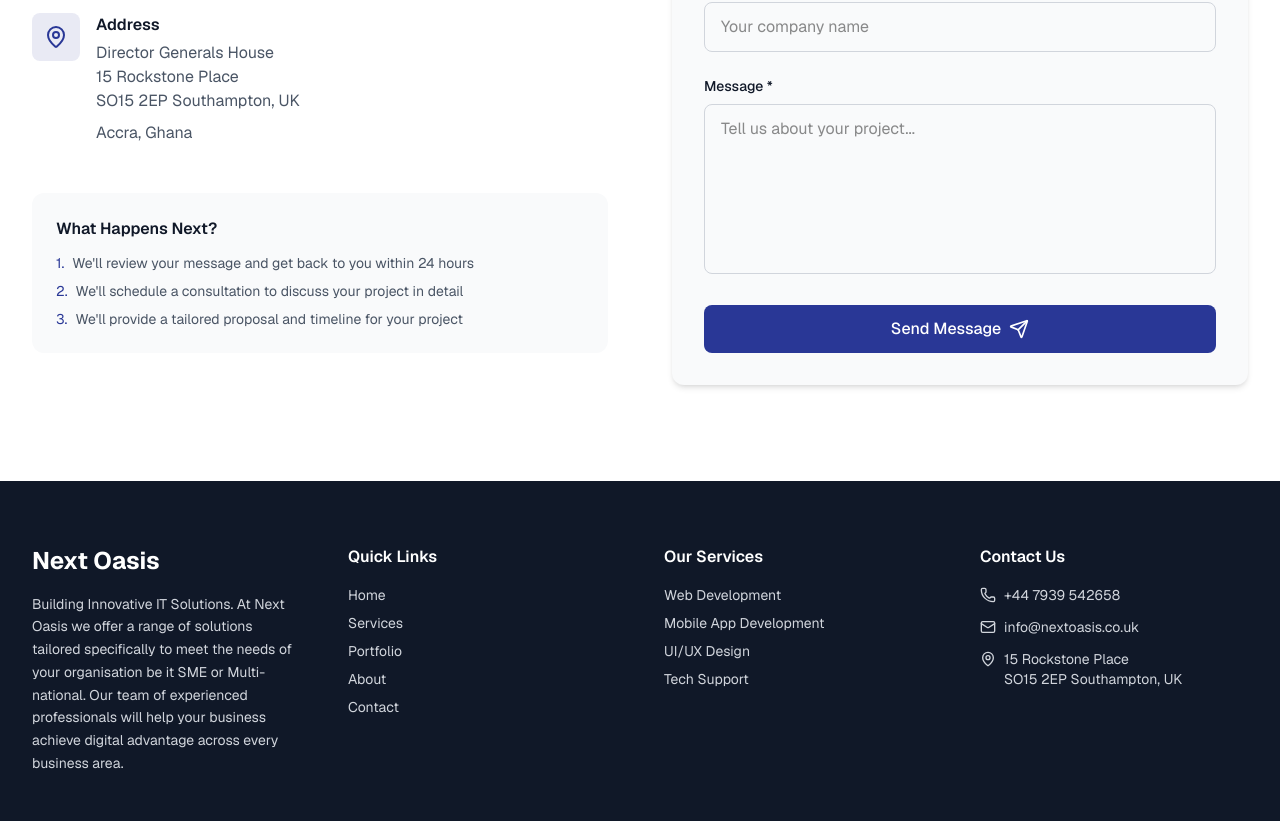
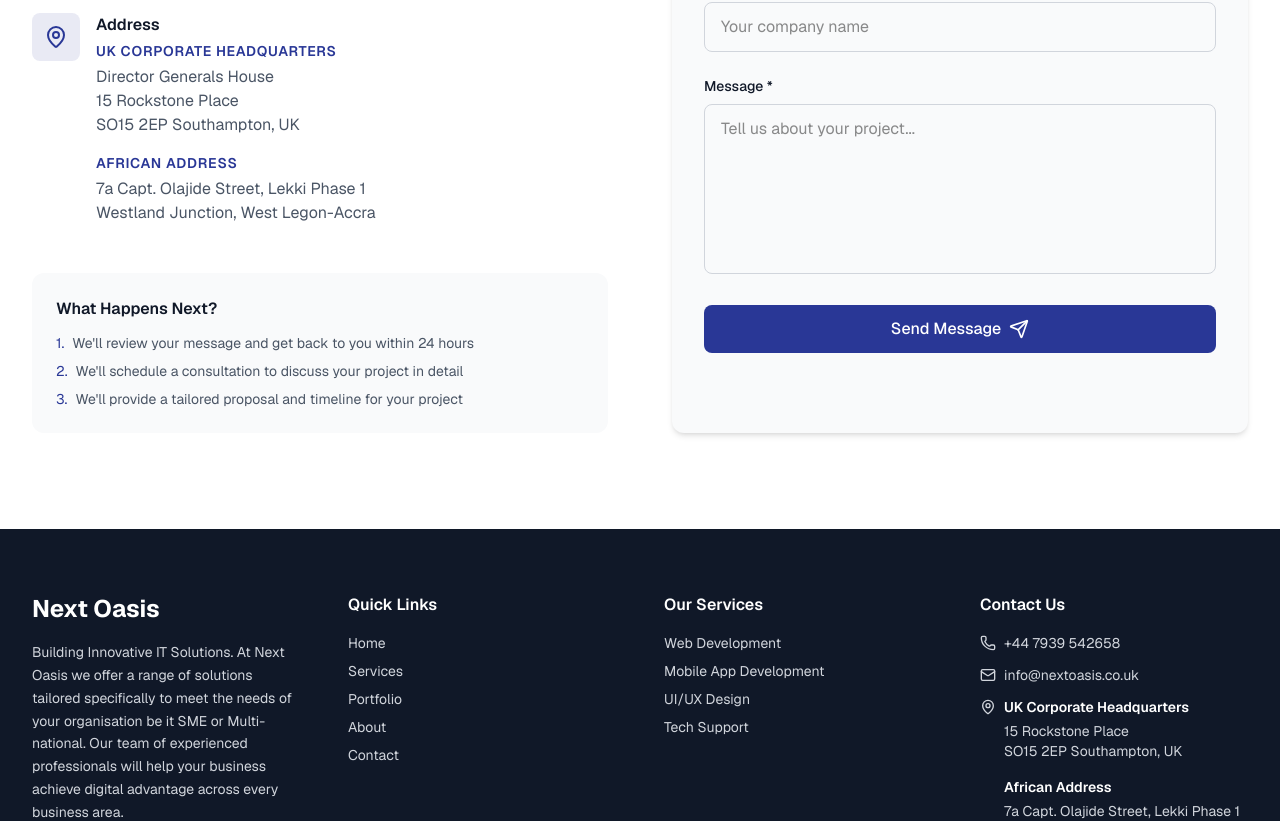
Before and after one commit to Noladmin/nextOasis, a Next.js app: page /contact in a window 1280 px wide. Shown: the part 923-1744 px from the top of the page. Built offline with nearby package versions, Linux system fonts and the light colour scheme.

Commit message:
docs: update corporate addresses in footer and contact page

```diff
--- a/app/contact/page.tsx
+++ b/app/contact/page.tsx
@@ -86,12 +86,23 @@
                   </div>
                   <div>
                     <h3 className="font-semibold text-gray-900 mb-1">Address</h3>
-                    <p className="text-gray-600">
-                      Director Generals House<br />
-                      15 Rockstone Place<br />
-                      SO15 2EP Southampton, UK
-                    </p>
-                    <p className="text-gray-600 mt-2">Accra, Ghana</p>
+                    <div className="space-y-4">
+                      <div>
+                        <p className="font-semibold text-[#293796] text-sm uppercase tracking-wider mb-1">UK Corporate Headquarters</p>
+                        <p className="text-gray-600">
+                          Director Generals House<br />
+                          15 Rockstone Place<br />
+                          SO15 2EP Southampton, UK
+                        </p>
+                      </div>
+                      <div>
+                        <p className="font-semibold text-[#293796] text-sm uppercase tracking-wider mb-1">African Address</p>
+                        <p className="text-gray-600">
+                          7a Capt. Olajide Street, Lekki Phase 1<br />
+                          Westland Junction, West Legon-Accra
+                        </p>
+                      </div>
+                    </div>
                   </div>
                 </div>
               </div>
--- a/components/Footer.tsx
+++ b/components/Footer.tsx
@@ -99,8 +99,13 @@
                 <div className="flex items-start space-x-2">
                   <MapPin className="h-4 w-4 mt-0.5 flex-shrink-0" />
                   <div className="break-words">
+                    <p className="font-semibold text-white mb-1">UK Corporate Headquarters</p>
                     <p>15 Rockstone Place</p>
                     <p>SO15 2EP Southampton, UK</p>
+
+                    <p className="font-semibold text-white mt-4 mb-1">African Address</p>
+                    <p>7a Capt. Olajide Street, Lekki Phase 1</p>
+                    <p>Westland Junction, West Legon-Accra</p>
                   </div>
                 </div>
               </li>
```
